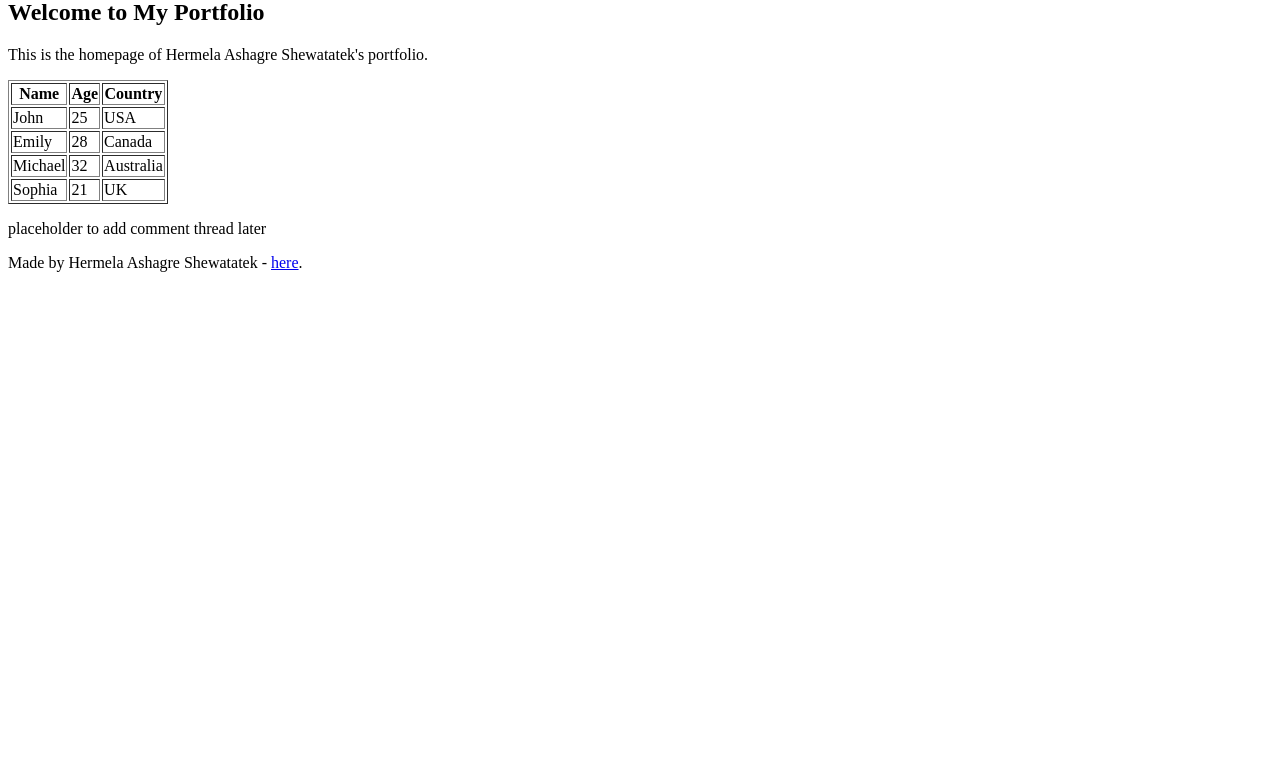
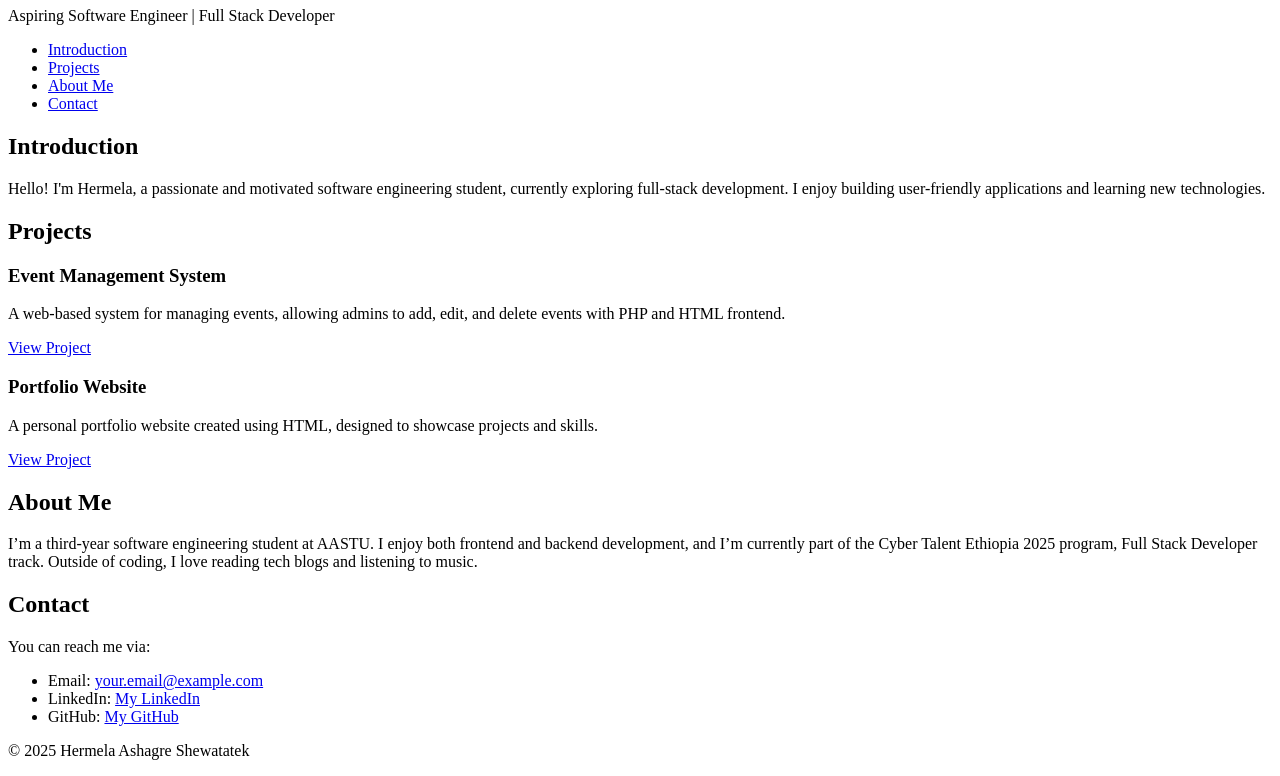
Before and after one commit to hermi-2525/My_First_Portfolio, a plain HTML site: page html_basic/index.html in a window 1280 px wide. Shown: the part 73-849 px from the top of the page. Before the commit the page ends 800 px from the top, so only its background shows below. Drawn offline with Linux system fonts and the light colour scheme.

Commit message:
Update index.html

```diff
--- a/html_basic/index.html
+++ b/html_basic/index.html
@@ -1,63 +1,63 @@
 <!DOCTYPE html>
 <html lang="en">
 <head>
-  <meta charset="UTF-8">
-  <title>My First Portfolio</title>
+  <meta charset="utf-8">
+  <title>Hermela Ashagre Shewatatek - Personal Portfolio</title>
 </head>
 <body>
   <header>
-    <ul>
-      <li><a href="index.html">Home</a></li>
-      <li><a href="tweets.html">Tweets</a></li>
-    </ul>
+    <h1>Hermela Ashagre Shewatatek</h1>
+    <p>Aspiring Software Engineer | Full Stack Developer</p>
   </header>
 
-  <main>
-    <article>
-      <h1>Welcome to My Portfolio</h1>
-      <p>This is the homepage of Hermela Ashagre Shewatatek's portfolio.</p>
+  <nav>
+    <ul>
+      <li><a href="#introduction">Introduction</a></li>
+      <li><a href="#projects">Projects</a></li>
+      <li><a href="#about">About Me</a></li>
+      <li><a href="#contact">Contact</a></li>
+    </ul>
+  </nav>
 
-      <!-- ✅ TASK 4: Add learners table below -->
-      <table border="1">
-        <thead>
-          <tr>
-            <th>Name</th>
-            <th>Age</th>
-            <th>Country</th>
-          </tr>
-        </thead>
-        <tbody>
-          <tr>
-            <td>John</td>
-            <td>25</td>
-            <td>USA</td>
-          </tr>
-          <tr>
-            <td>Emily</td>
-            <td>28</td>
-            <td>Canada</td>
-          </tr>
-          <tr>
-            <td>Michael</td>
-            <td>32</td>
-            <td>Australia</td>
-          </tr>
-          <tr>
-            <td>Sophia</td>
-            <td>21</td>
-            <td>UK</td>
-          </tr>
-        </tbody>
-      </table>
+  <section id="introduction">
+    <h2>Introduction</h2>
+    <p>Hello! I'm Hermela, a passionate and motivated software engineering student, currently exploring full-stack development. I enjoy building user-friendly applications and learning new technologies.</p>
+  </section>
+
+  <section id="projects">
+    <h2>Projects</h2>
+
+    <article class="project">
+      <h3>Event Management System</h3>
+      <p>A web-based system for managing events, allowing admins to add, edit, and delete events with PHP and HTML frontend.</p>
+      <a href="https://github.com/hermi-2525/Event-Manager" target="_blank">View Project</a>
     </article>
 
-    <aside>
-      <p>placeholder to add comment thread later</p>
-    </aside>
-  </main>
+    <article class="project">
+      <h3>Portfolio Website</h3>
+      <p>A personal portfolio website created using HTML, designed to showcase projects and skills.</p>
+      <a href="https://github.com/hermi-2525/My_First_Portfolio" target="_blank">View Project</a>
+    </article>
+
+  </section>
+
+  <section id="about">
+    <h2>About Me</h2>
+    <p>I’m a third-year software engineering student at AASTU. I enjoy both frontend and backend development, and I’m currently part of the Cyber Talent Ethiopia 2025 program, Full Stack Developer track. Outside of coding, I love reading tech blogs and listening to music.</p>
+  </section>
+
+  <section id="contact">
+    <h2>Contact</h2>
+    <p>You can reach me via:</p>
+    <ul>
+      <li>Email: <a href="mailto:your.email@example.com">your.email@example.com</a></li>
+      <li>LinkedIn: <a href="https://www.linkedin.com/in/your-profile" target="_blank">My LinkedIn</a></li>
+      <li>GitHub: <a href="https://github.com/hermi-2525" target="_blank">My GitHub</a></li>
+    </ul>
+  </section>
 
   <footer>
-    <p>Made by Hermela Ashagre Shewatatek - <a href="https://your-link.com" target="_blank">here</a>.</p>
+    <p>&copy; 2025 Hermela Ashagre Shewatatek</p>
   </footer>
 </body>
 </html>
```
